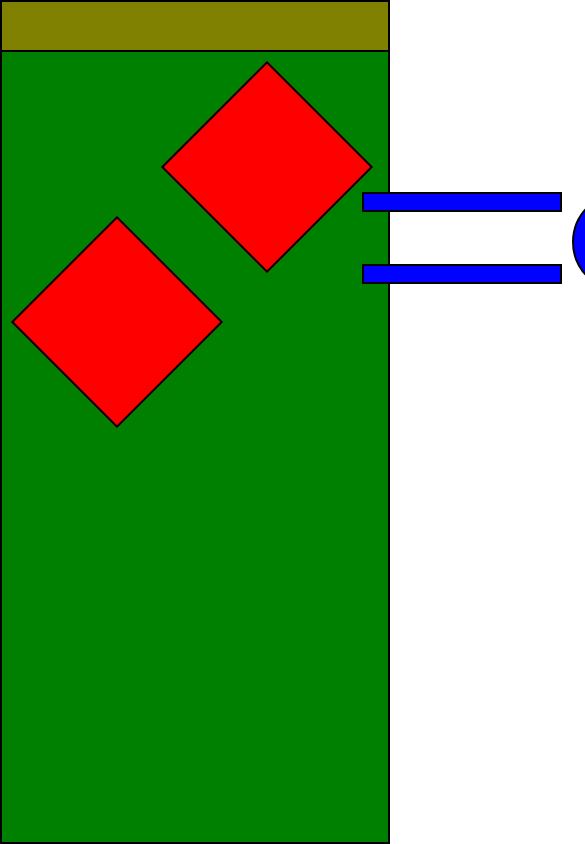
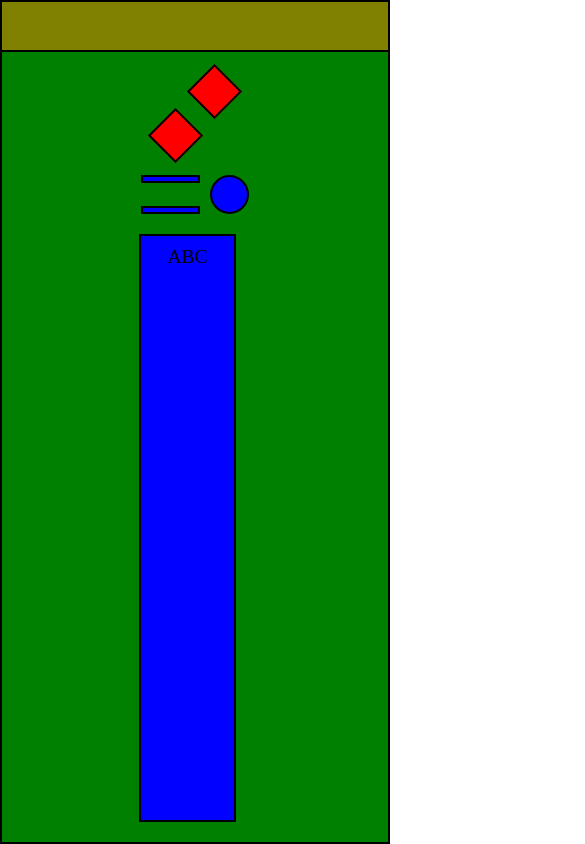
Before and after one commit to Soumey/JuniorGameDesignerZadanie, a plain HTML site: page index.html in a window 390 px wide. Shown: the top 844 px of the page, 585 px wide, since content can reach past the window. Drawn offline with Linux system fonts and the light colour scheme.

Commit message:
Final fixes to sizes, items alignment, responsiveness added

```diff
--- a/style.css
+++ b/style.css
@@ -32,22 +32,22 @@ header {
     display: flex;
     gap: 5px;
     flex-direction: column;
-    margin-top: 20px;
-    margin-left: 20px;
+    margin-top: 50px;
+    margin-left: 40px;
 }
 
 .diamond1,
 .diamond2 {
     background-color: red;
-    width: 150px;
-    height: 150px;
+    width: 10vw;
+    aspect-ratio: 1 / 1;
     transform: rotate(45deg);
     border: 2px solid black;
 
 }
 
 .diamond1 {
-    margin-left: 150px;
+    margin-left: 10vw;
 }
 
 .lineCircleContainer {
@@ -60,20 +60,20 @@ header {
 .lines {
     display: flex;
     flex-direction: column;
-    gap: 52px;
+    gap: 6vw;
 }
 
 .line {
     background-color: #0101ff;
-    width: 200px;
-    height: 20px;
+    width: 15vw;
+    height: 2vw;
     border: 2px solid black;
 }
 
 .circle {
     background-color: #0101ff;
-    width: 100px;
-    height: 100px;
+    width: 10vw;
+    height: 10vw;
     border-radius: 50%;
     border: 2px solid black;
 }
@@ -83,7 +83,70 @@ header {
     padding: 10px;
     text-align: center;
     border: 2px solid black;
-    width: 200px;
+    width: 25vw;
     justify-self: end;
     font-size: 36px;
+    margin-right: 15px;
 }
+
+@media(max-width:900px) and (min-width:583px){
+    .layout{
+        grid-template-columns: 1fr 1fr;
+        grid-template-rows: auto auto 1fr;
+    }
+    .diamondsContainer{
+        grid-column:1/2;
+        grid-row:1/2;
+        margin:0;
+        align-self: start;
+    }
+
+    .lineCircleContainer {
+        grid-column: 1 / 2;
+        grid-row: 2 / 3;
+        margin-top: 0;
+        justify-self: start;
+    }
+
+    .abcContainer {
+        grid-column: 2 / 3;
+        grid-row: 1 / 3;
+        width: 25vw;
+        background-color: #c93637;
+    }
+}
+
+@media(max-width:582px)
+{
+    .layout {
+        grid-template-columns: 1fr;
+        grid-template-rows: auto auto 1fr;
+        gap: 20px;
+        justify-items: center;
+        padding: 20px;
+    }
+
+    .diamondsContainer {
+        grid-column: 1 / 2;
+        grid-row: 1 / 2;
+        margin: 0;
+        align-self: center;
+    }
+
+
+    .lineCircleContainer {
+        grid-column: 1 / 2;
+        grid-row: 2 / 3;
+        margin: 0;
+        align-self: center;
+    }
+
+    .abcContainer {
+        grid-column: 1 / 2;
+        grid-row: 3 / 4;
+        align-self: stretch;
+        justify-self: center;
+        background-color: #0101ff;
+        font-size: clamp(18px, 5vw, 28px);
+    }
+}
```
